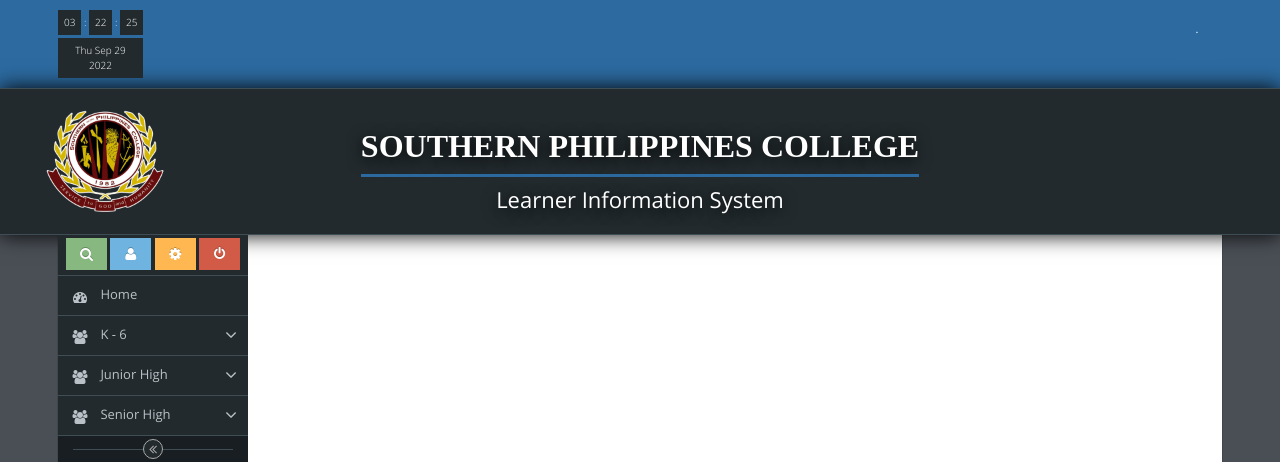
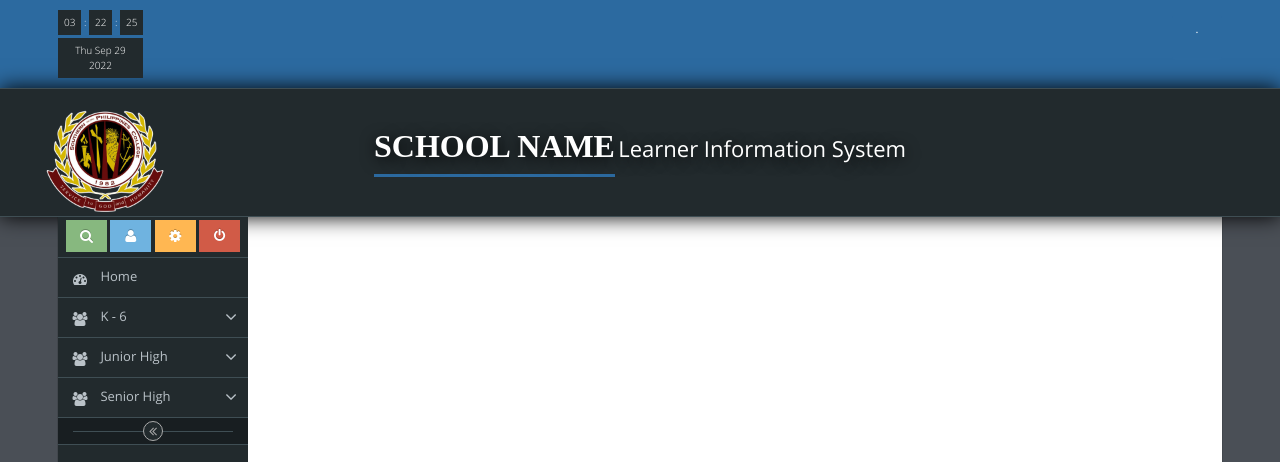
Before and after one commit to GandhiGB/SIS, a CodeIgniter app: the page made by application/views/view-header.php in a window 1280 px wide. Shown: the top 462 px of the page. Run offline with CodeIgniter, Linux system fonts and the light colour scheme; data that the repository does not hold is empty.

Commit message:
Update view-header.php

```diff
--- a/application/views/view-header.php
+++ b/application/views/view-header.php
@@ -9,7 +9,7 @@ $name = ucwords($session_data['first_name']) . ' ' . ucwords($session_data['midd
 	<head>
 		<meta http-equiv="X-UA-Compatible" content="IE=edge,chrome=1" />
 		<meta charset="utf-8" />
-		<title>SPC - 	LIS</title>
+		<title>XXX - 	LIS</title>
 
 		<meta name="description" content="overview &amp; stats" />
 		<meta name="viewport" content="width=device-width, initial-scale=1.0, maximum-scale=1.0" />
@@ -139,7 +139,7 @@ $name = ucwords($session_data['first_name']) . ' ' . ucwords($session_data['midd
 					<img class="company-logo" src="<?php echo base_url();?>assets/images/global/logo.png">
 
 					<div class="company-name">
-						<h1>SOUTHERN PHILIPPINES COLLEGE</h1>
+						<h1>SCHOOL NAME</h1>
 						<h3>Learner Information System</h3>
 					</div>
 
```
